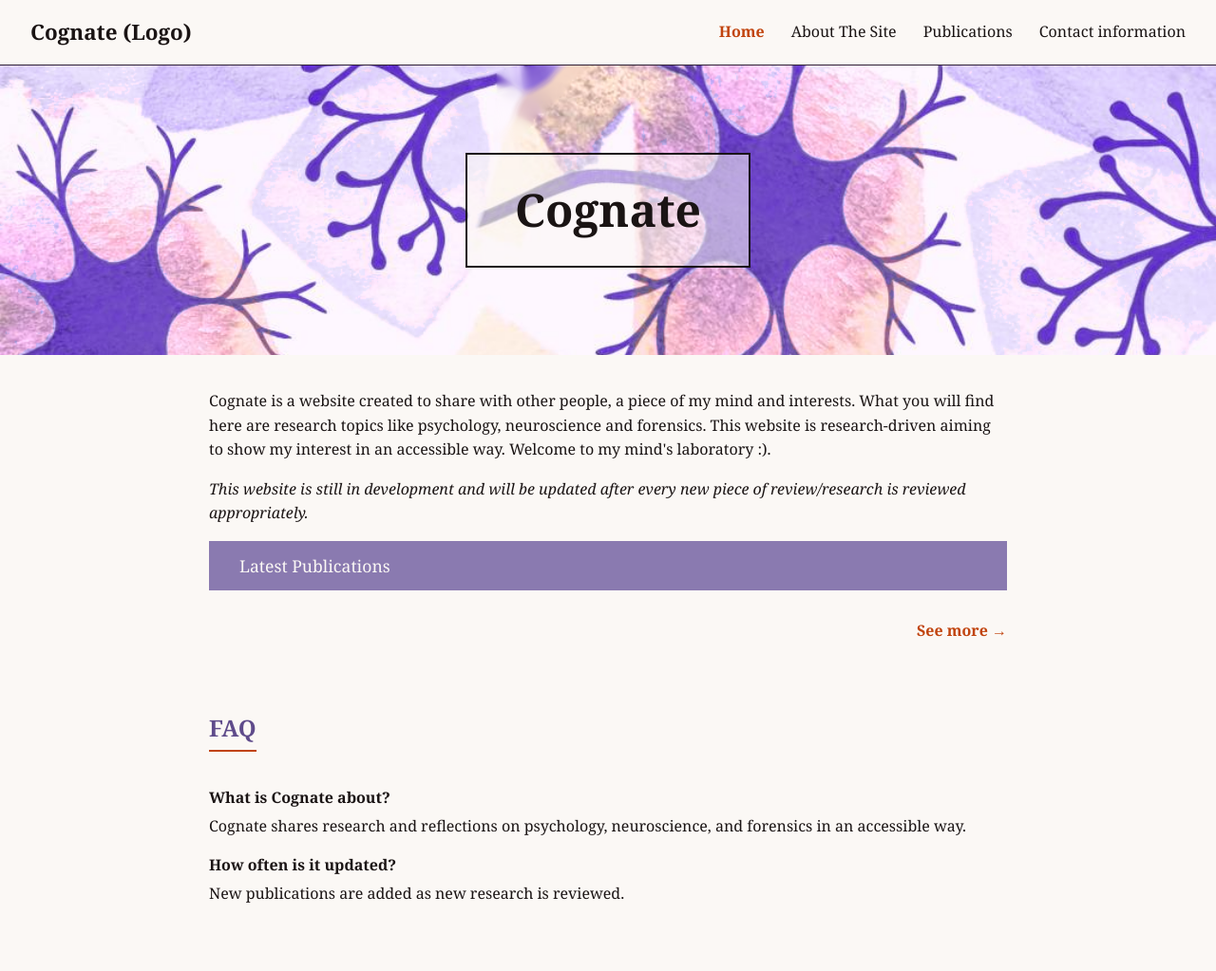
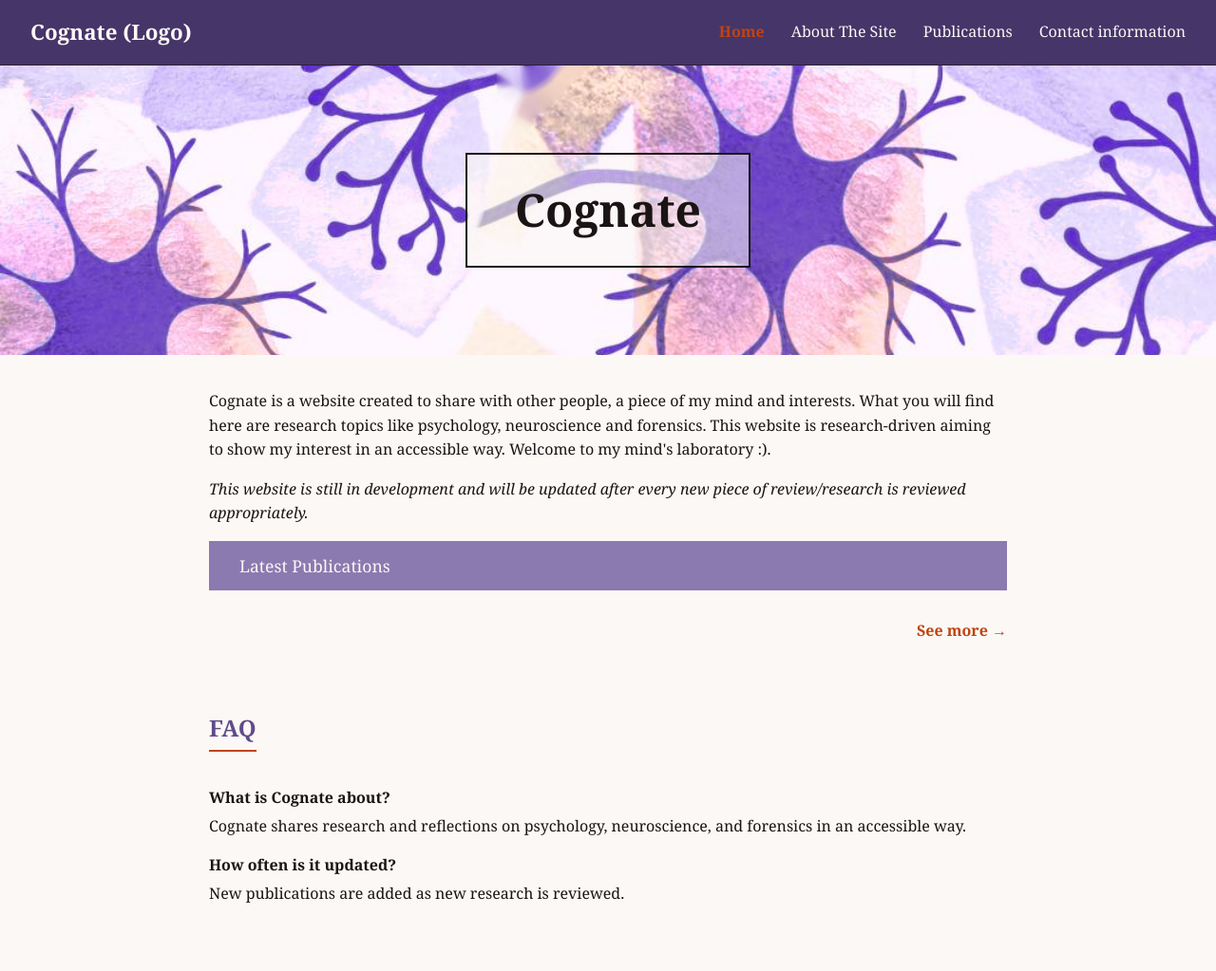
Before and after one commit to heltaym27/Cognite.github.io, a plain HTML site: page html/home.html in a window 1280 px wide. Shown: the whole page at 95% size. Drawn offline with Linux system fonts and the light colour scheme; no server answers.

Commit message:
Update style.css

```diff
--- a/design/style.css
+++ b/design/style.css
@@ -54,7 +54,7 @@ a:hover {
 nav,
 .navbar,
 header.site-header {
-  background-color: var(--cream);
+  background-color: var(--plum-dark);
   border-bottom: 1px solid var(--border);
   padding: 16px 32px;
   display: flex;
@@ -66,7 +66,7 @@ nav .logo,
 .navbar .logo {
   font-size: 1.4rem;
   font-weight: bold;
-  color: var(--black);
+  color: var(--cream);
 }
 
 nav ul,
@@ -80,7 +80,7 @@ nav ul,
 
 nav a,
 .navbar a {
-  color: var(--black);
+  color: var(--cream);
   font-weight: normal;
 }
 
```
